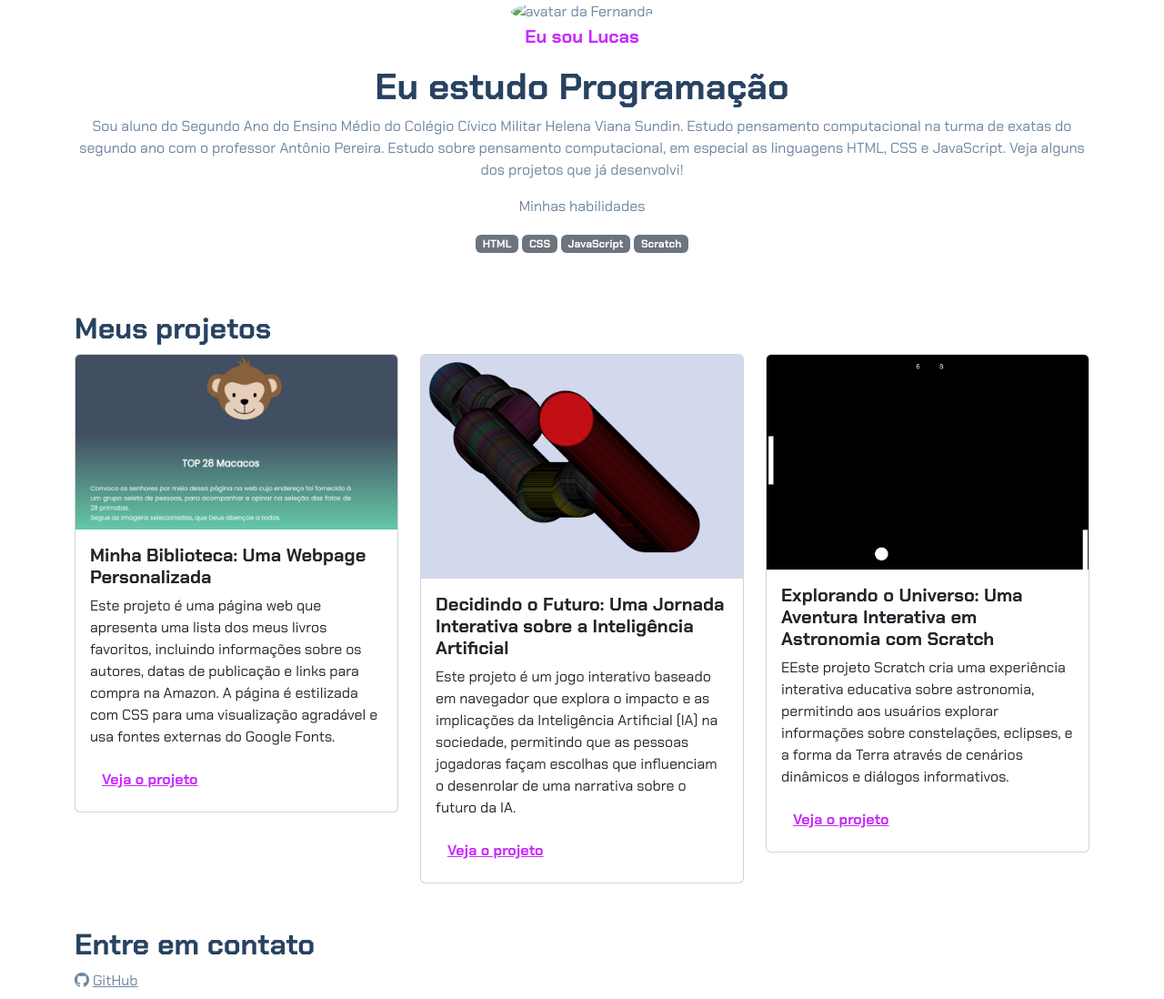
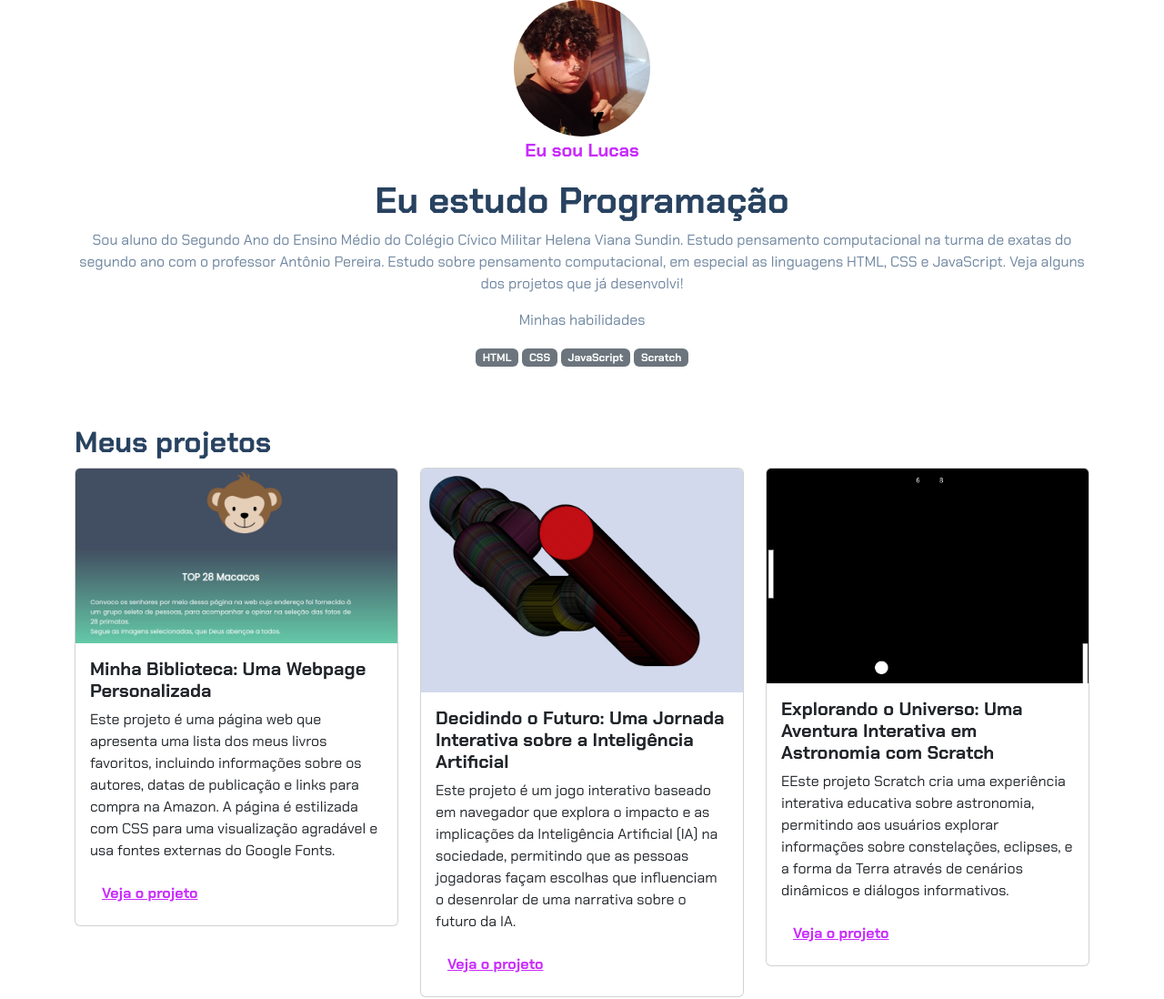
Before and after one commit to LucasComC-16/portofilho, a plain HTML site: page index.html in a window 1280 px wide. Shown: the top 1098 px of the page at 91% size. Drawn offline with nearby package versions, Linux system fonts and the light colour scheme.

Commit message:
Update index.html

```diff
--- a/index.html
+++ b/index.html
@@ -12,7 +12,7 @@
 
 <body>
     <header class="container text-center">
-        <img src="img/avatar-perfil.png" alt="avatar da Fernanda" class="rounded-circle" width="150" height="150"
+        <img src="avatar-perfil.jpg" alt="avatar da Fernanda" class="rounded-circle" width="150" height="150"
             srcset="">
         <p class="lead">Eu sou Lucas</p>
         <h1>Eu estudo Programação</h1>
```
